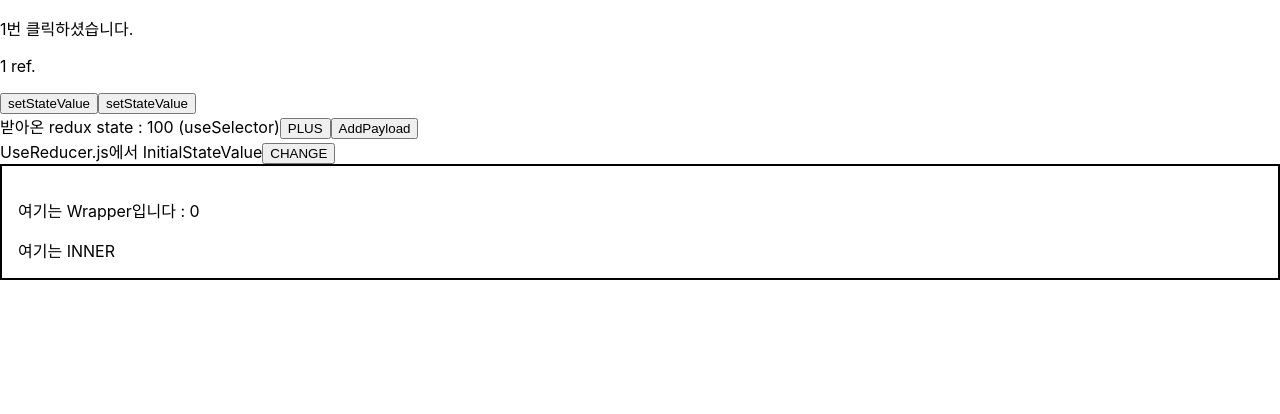
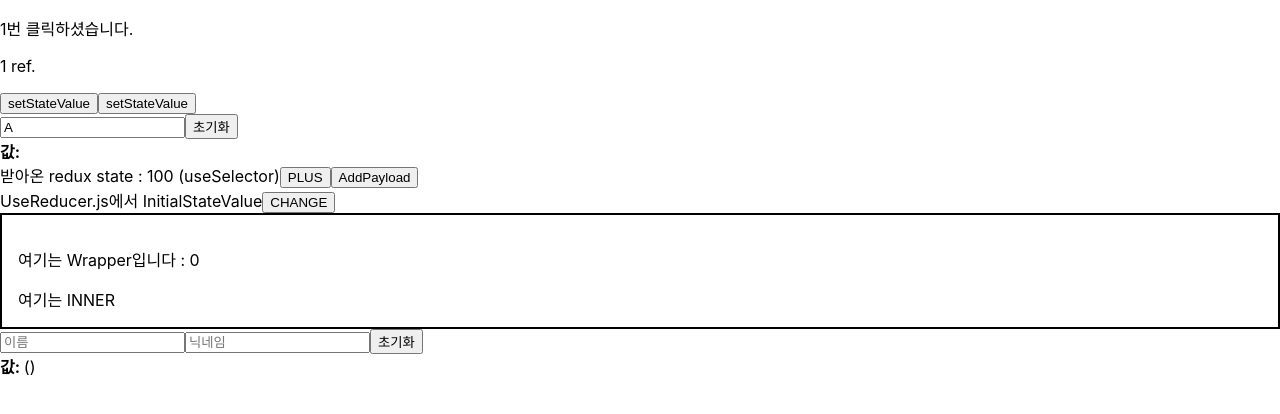
Before and after one commit to yejinleee/TIL_React, a React (Create React App) app in the folder Practice/: page / in a window 1280 px wide. Shown: the top 414 px of the page. Built offline with nearby package versions, Linux system fonts and the light colour scheme.

Commit message:
여러 input 값 상태관리

```diff
--- /dev/null
+++ b/Practice/src/InputSample.js
@@ -0,0 +1,52 @@
+import React, { useState, useRef } from 'react';
+
+function InputSample() {
+  const [inputs, setInputs] = useState({
+    name: '',
+    nickname: ''
+  });
+  const nameInput = useRef();
+
+  const { name, nickname } = inputs; // 비구조화 할당을 통해 값 추출
+
+  const onChange = e => {
+    const { value, name } = e.target; // 우선 e.target 에서 name 과 value 를 추출
+    setInputs({
+      ...inputs, // 기존의 input 객체를 복사한 뒤
+      [name]: value // name 키를 가진 값을 value 로 설정
+    });
+  };
+
+  const onReset = () => {
+    setInputs({
+      name: '',
+      nickname: ''
+    });
+    nameInput.current.focus();
+  };
+
+  return (
+    <div>
+      <input
+        name="name"
+        placeholder="이름"
+        onChange={onChange}
+        value={name}
+        ref={nameInput}
+      />
+      <input
+        name="nickname"
+        placeholder="닉네임"
+        onChange={onChange}
+        value={nickname}
+      />
+      <button onClick={onReset}>초기화</button>
+      <div>
+        <b>값: </b>
+        {name} ({nickname})
+      </div>
+    </div>
+  );
+}
+
+export default InputSample;
--- a/Practice/src/Redux.js
+++ b/Practice/src/Redux.js
@@ -1,4 +1,4 @@
-import React from 'react';
+import React, {useState } from 'react';
 import {connect, useDispatch, useSelector} from 'react-redux';
 import UseReducer from './UseReducer';
 // useSelector -------------------------------------
@@ -7,14 +7,29 @@
 
     const gotReduxState = useSelector( (state) => state.reducer);
     const dispatch = useDispatch();
+    const [text, setText] = useState('');
 
-    return(
+    const onChange = (e) => {
+      setText(e.target.value);
+    };
+
+    const onReset = () => {
+      setText('');
+    };
+
+    return (
+      <div>
+        <input onChange={onChange} value="A" />
+        <button onClick={onReset}>초기화</button>
         <div>
+          <b>값: {text}</b>
+        </div>
+
             받아온 redux state : {gotReduxState} (useSelector)
             <button onClick={()=>{ dispatch( {type:'plus'} ) }}> PLUS </button>
             <button onClick={()=>{ dispatch( {type:'addPayload', payload:3} ) }}> AddPayload </button>
             <UseReducer />
-        </div>
+    </div>
     )
 }
 
--- a/Practice/src/index.js
+++ b/Practice/src/index.js
@@ -13,6 +13,7 @@
 import { combineReducers } from 'redux';
 import Wrapper from './Wrapper';
 import Inner from './Inner';
+import InputSample from './InputSample';
 
 const reduxState = 100;
 function reducer(state = reduxState, action){
@@ -57,6 +58,7 @@
     <Wrapper>
       <Inner/>
     </Wrapper>
+    <InputSample />
   </BrowserRouter>,
   document.getElementById('root')
 );
```
